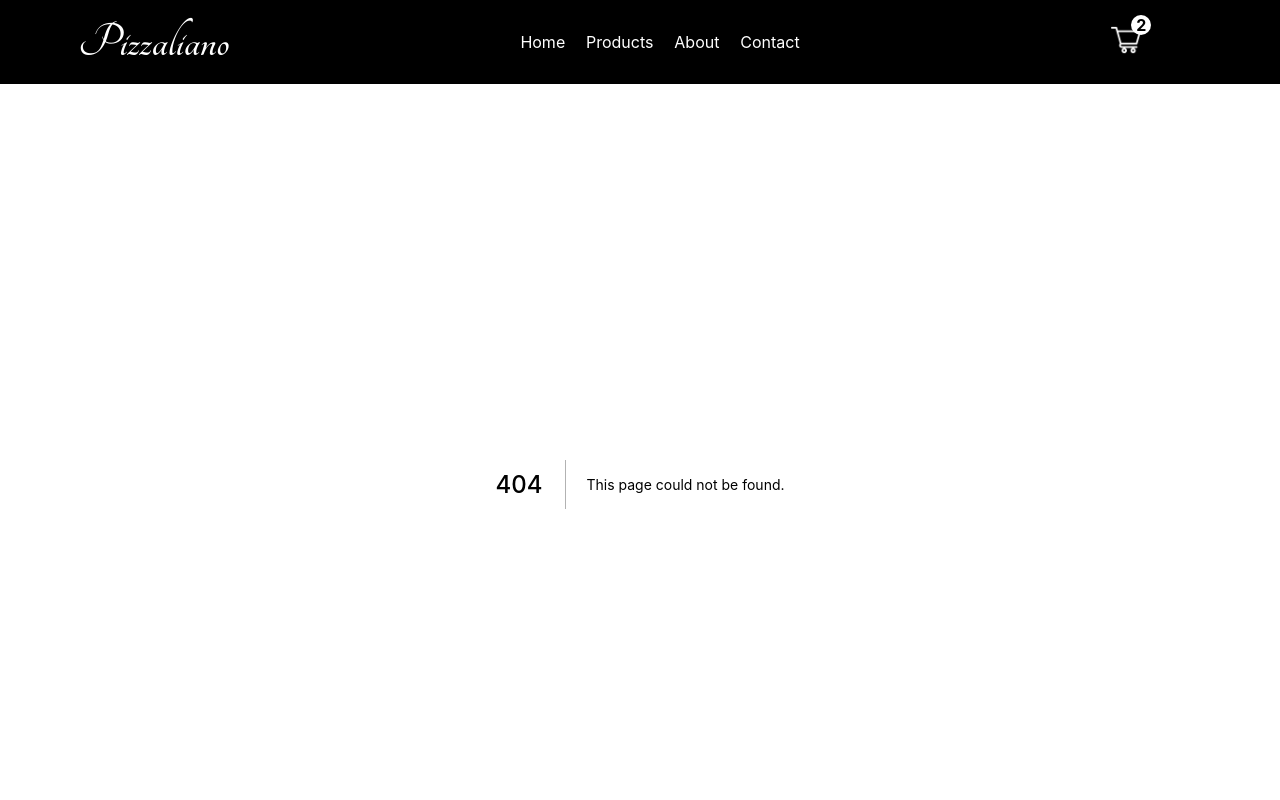
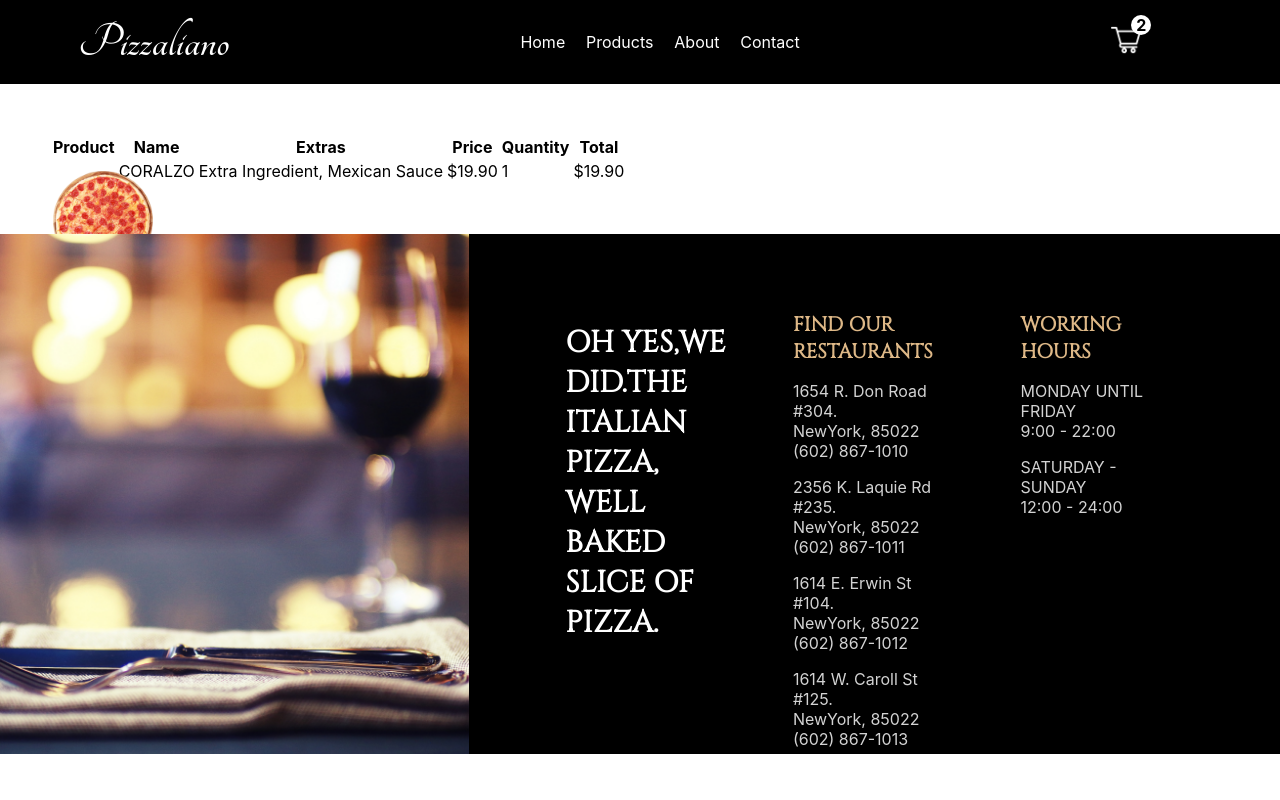
Before and after one commit to BurakAndarman/pizzaliano, a Next.js app: page /cart in a window 1280 px wide. Before the commit this address had no page. Shown: the top 800 px of the page. Built offline with nearby package versions, Linux system fonts and the light colour scheme.

Commit message:
finished product page

```diff
--- /dev/null
+++ b/pages/cart.jsx
@@ -0,0 +1,48 @@
+import React from 'react'
+import styles from '../styles/Cart.module.css'
+import Image from 'next/image'
+
+const Cart = () => {
+  return (
+    <div className={styles.container}>
+        <div className={styles.left}>
+            <table className={styles.table}>
+                <tr>
+                    <th>Product</th>
+                    <th>Name</th>
+                    <th>Extras</th>
+                    <th>Price</th>
+                    <th>Quantity</th>
+                    <th>Total</th>
+                </tr>
+                <tr>
+                    <td>
+                        <div className={styles.imgContainer}>
+                            <Image src="/img/pizza.png" alt="" layout='fill' objectFit="cover"/>
+                        </div>
+                    </td>
+                    <td>
+                        <span className={styles.name}>CORALZO</span>
+                    </td>
+                    <td>
+                        <span className={styles.extras}>
+                            Extra Ingredient, Mexican Sauce
+                        </span>
+                    </td>
+                    <td>
+                        <span className={styles.price}>$19.90</span>
+                    </td>
+                    <td>
+                        <span className={styles.quantity}>1</span>
+                    </td>
+                    <td>
+                        <span className={styles.total}>$19.90</span>
+                    </td>
+                </tr>
+            </table>
+        </div>
+    </div>
+  )
+}
+
+export default Cart
--- a/pages/index.js
+++ b/pages/index.js
@@ -11,10 +11,8 @@ export default function Home() {
         <meta name="description" content="Generated by create next app" />
         <link rel="icon" href="/favicon.ico" />
       </Head>
-      <body>
       <Hero/>
       <PizzaList/>
-      </body>
     </div>
   )
 }
--- /dev/null
+++ b/styles/Cart.module.css
@@ -0,0 +1,9 @@
+.container{
+    padding:50px;
+}
+
+.imgContainer{
+    width: 100px;
+    height: 100px;
+    position:absolute;
+}
--- a/styles/Product.module.css
+++ b/styles/Product.module.css
@@ -1,3 +1,5 @@
+@import url('https://fonts.googleapis.com/css2?family=Cinzel&display=swap');
+
 .container{
     height: 100vh;
     display:flex;
@@ -12,10 +14,101 @@
 
 .right{
     flex:1;
+    margin-top: 4em;
+    display:flex;
+    flex-direction: column;
+}
+
+.title{
+    font-family: 'Cinzel', serif;
 }
 
 .imgContainer{
     position: relative;
-    width: 80%;
-    height: 80%;
+    width: 70%;
+    height: 70%;
 }
+
+.price{
+    font-size:28px;
+}
+
+.desc{
+    margin-bottom:3em;
+}
+
+.sizes{
+    display:flex;
+    justify-content: space-between;
+    width:15em;
+}
+
+.size{
+    position: relative;
+    width: 40px;
+    height: 40px;
+    cursor:pointer;
+}
+
+.size:nth-child(2){
+    width: 50px;
+    height: 50px;
+}
+
+.size:last-child{
+    width: 60px;
+    height: 60px;
+}
+
+.number{
+    font-size: 12px;
+    font-weight: bold;
+    position:absolute;
+    top:-5px;
+    right:-20px;
+    background-color: burlywood;
+    padding:2px 4px;
+    border-radius: 3px;
+}
+
+.options > * + *{
+    margin-top:.7em;
+}
+
+.option{
+    font-weight: bold;
+    display: flex;
+    gap:.5em;
+}
+
+.checkbox{
+    width:18px;
+    height:18px;
+}
+
+.add{
+    margin-top:2em;
+}
+
+.quantity{
+    width: 4em;
+    height: 2.5em;
+}
+
+.addButton{
+    font-family: 'Cinzel', serif;
+    font-weight: bold;
+    height:2.5em;
+    width:10em;
+    background-color: burlywood;
+    border: none;
+    border-radius: 3px;
+    transition: all 0.6s ease;
+    cursor:pointer;
+    margin-left:2em;
+
+}
+
+.addButton:hover{
+    background-color: #d1a66f;
+}
```
Also changed, not shown: pages/product/[id].jsx (+55 -1 lines).
